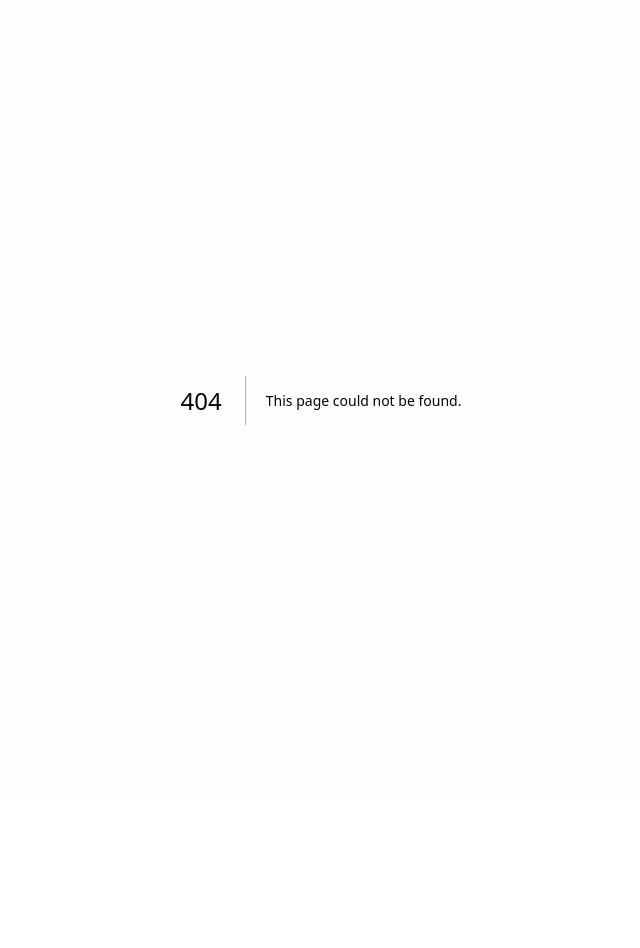
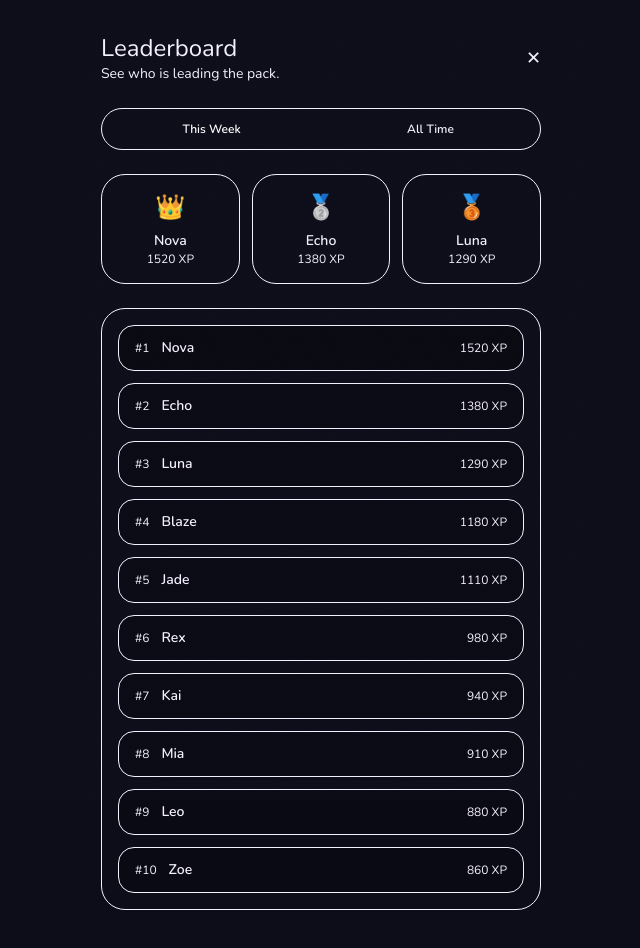
Before and after one commit to Anas-Furqan/Imposter-Who, a Next.js app in the folder frontend/: page /leaderboard in a window 1280 px wide. Before the commit this address had no page. Shown: the whole page, without its empty margins (319-959 px from the left). Before the commit the page ends 800 px from the top, so only its background shows below. Built offline with nearby package versions, Linux system fonts and the light colour scheme.

Commit message:
feat: leaderboard page ui

```diff
--- /dev/null
+++ b/frontend/app/leaderboard/page.tsx
@@ -0,0 +1,108 @@
+"use client";
+
+import Link from "next/link";
+import { useState } from "react";
+
+const topThree = [
+  { name: "Nova", xp: 1520, rank: 1 },
+  { name: "Echo", xp: 1380, rank: 2 },
+  { name: "Luna", xp: 1290, rank: 3 },
+];
+
+const players = [
+  { name: "Nova", xp: 1520 },
+  { name: "Echo", xp: 1380 },
+  { name: "Luna", xp: 1290 },
+  { name: "Blaze", xp: 1180 },
+  { name: "Jade", xp: 1110 },
+  { name: "Rex", xp: 980 },
+  { name: "Kai", xp: 940 },
+  { name: "Mia", xp: 910 },
+  { name: "Leo", xp: 880 },
+  { name: "Zoe", xp: 860 },
+];
+
+export default function LeaderboardPage() {
+  const [tab, setTab] = useState<"week" | "all">("week");
+
+  return (
+    <div className="min-h-screen bg-brand-bg text-brand-cream">
+      <main className="mx-auto flex w-full max-w-[480px] flex-col gap-6 px-5 pb-[calc(env(safe-area-inset-bottom,0px)+40px)] pt-8">
+        <header className="flex items-center justify-between">
+          <div>
+            <h1 className="font-heading text-2xl">Leaderboard</h1>
+            <p className="text-sm text-brand-cream/70">
+              See who is leading the pack.
+            </p>
+          </div>
+          <Link href="/dashboard" className="text-lg">
+            ✕
+          </Link>
+        </header>
+
+        <div className="flex gap-2 rounded-full border border-brand-border bg-brand-card p-1">
+          <button
+            onClick={() => setTab("week")}
+            className={`flex-1 rounded-full px-3 py-2 text-xs font-semibold ${
+              tab === "week"
+                ? "bg-brand-red text-white"
+                : "text-brand-cream/70"
+            }`}
+          >
+            This Week
+          </button>
+          <button
+            onClick={() => setTab("all")}
+            className={`flex-1 rounded-full px-3 py-2 text-xs font-semibold ${
+              tab === "all"
+                ? "bg-brand-red text-white"
+                : "text-brand-cream/70"
+            }`}
+          >
+            All Time
+          </button>
+        </div>
+
+        <section className="grid grid-cols-3 gap-3">
+          {topThree.map((player) => (
+            <div
+              key={player.rank}
+              className="rounded-3xl border border-brand-border bg-brand-card px-3 py-4 text-center"
+            >
+              <div className="text-2xl">
+                {player.rank === 1 ? "👑" : player.rank === 2 ? "🥈" : "🥉"}
+              </div>
+              <div className="mt-2 text-sm font-semibold">{player.name}</div>
+              <div className="text-xs text-brand-cream/60">
+                {player.xp} XP
+              </div>
+            </div>
+          ))}
+        </section>
+
+        <section className="rounded-3xl border border-brand-border bg-brand-card p-4">
+          <div className="flex flex-col gap-3">
+            {players.map((player, index) => (
+              <div
+                key={player.name}
+                className={`flex items-center justify-between rounded-2xl border px-4 py-3 ${
+                  player.name === "Nova"
+                    ? "border-brand-red bg-black/30"
+                    : "border-brand-border bg-black/20"
+                }`}
+              >
+                <div className="flex items-center gap-3">
+                  <span className="text-xs text-brand-cream/60">#{index + 1}</span>
+                  <span className="text-sm font-semibold">{player.name}</span>
+                </div>
+                <span className="text-xs text-brand-cream/60">
+                  {player.xp} XP
+                </span>
+              </div>
+            ))}
+          </div>
+        </section>
+      </main>
+    </div>
+  );
+}
```
